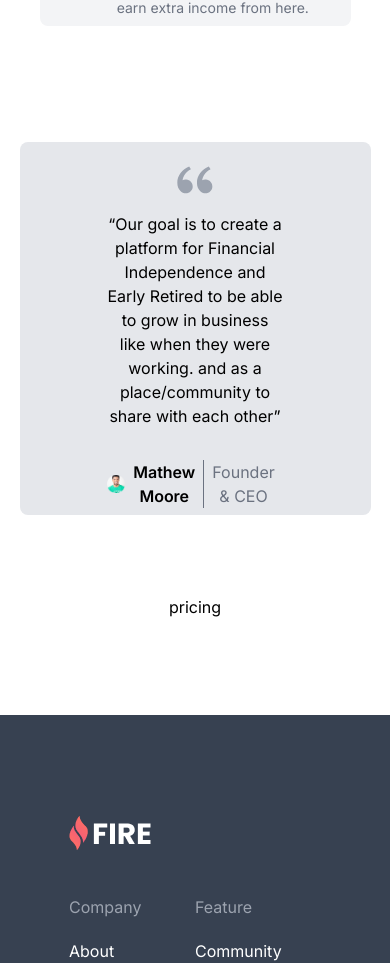
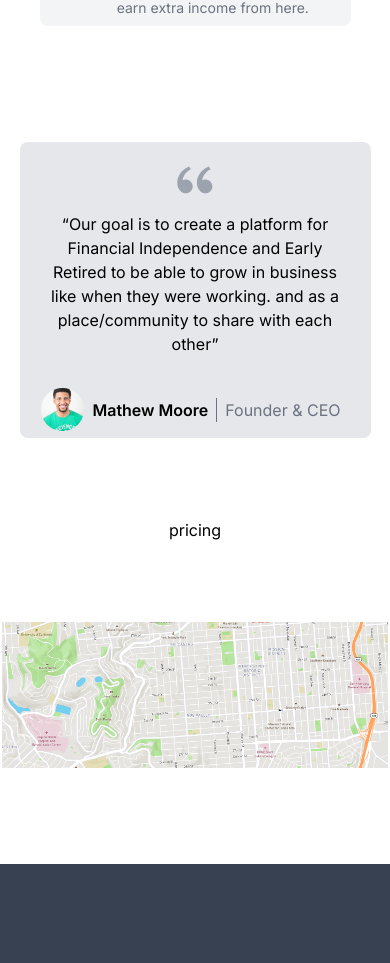
Before and after one commit to pally0091/fire-commiunity, a React (Vite) app: page /about in a window 390 px wide. Shown: the part 1394-2357 px from the top of the page. Built offline with nearby package versions, Linux system fonts and the light colour scheme.

Commit message:
map added & Ceo message responsive fix

```diff
--- a/src/Components/PageComponents/About.jsx
+++ b/src/Components/PageComponents/About.jsx
@@ -8,6 +8,7 @@ import ic2 from "../../assets/icons/icon 2.png";
 import ic3 from "../../assets/icons/icon 1.png";
 import frame from "../../assets/Frame.svg";
 import ceo from "../../assets/Ellipse 6.png";
+import map from "../../assets/map.png";
 
 const About = () => {
   return (
@@ -96,7 +97,7 @@ const About = () => {
         </div>
       </div>
       {/* ceo message  */}
-      <div className="bg-[#E5E7EB] rounded-lg px-[25%] py-[2%] mt-24">
+      <div className="bg-[#E5E7EB] rounded-lg px-5 lg:px-[25%] py-[2%] mt-24">
         <div className="w-12 mx-auto my-2">
           <img
             src={frame}
@@ -125,6 +126,13 @@ const About = () => {
       <div className="mt-20">
         <h1>pricing</h1>
       </div>
+      {/* map  */}
+      <div className="w-[110%] mt-20 -mx-[5%]">
+        <img
+          src={map}
+          alt=""
+        />
+      </div>
     </div>
   );
 };
--- /dev/null
+++ b/src/Components/Utility/PriceCard.jsx
@@ -0,0 +1,12 @@
+/* eslint-disable no-unused-vars */
+import React from "react";
+
+const PriceCard = () => {
+  return (
+    <div>
+      <p>Price card</p>
+    </div>
+  );
+};
+
+export default PriceCard;
```
Also changed, not shown: src/assets/map.png (added).
